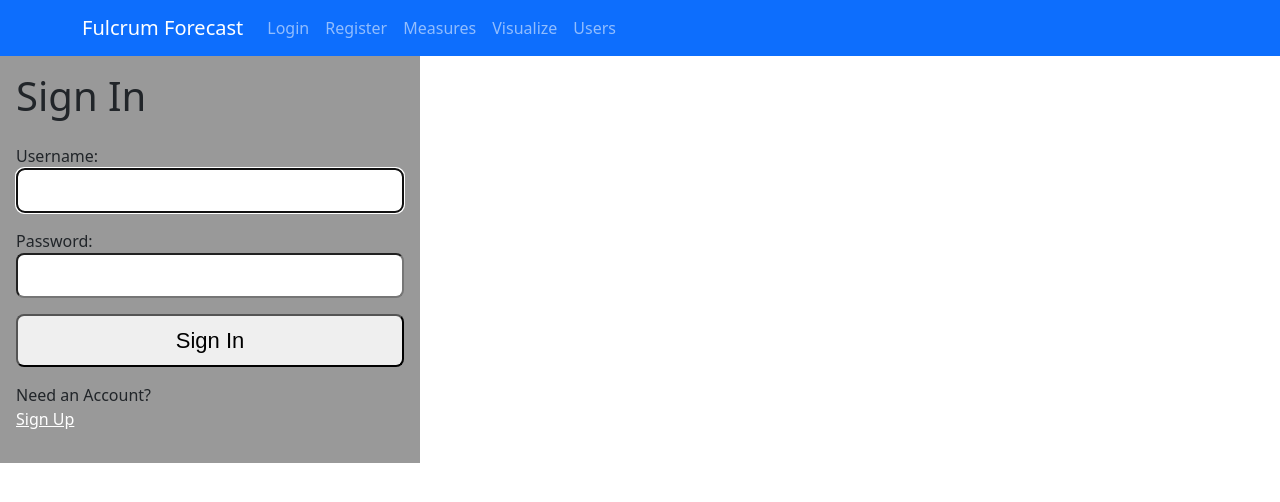
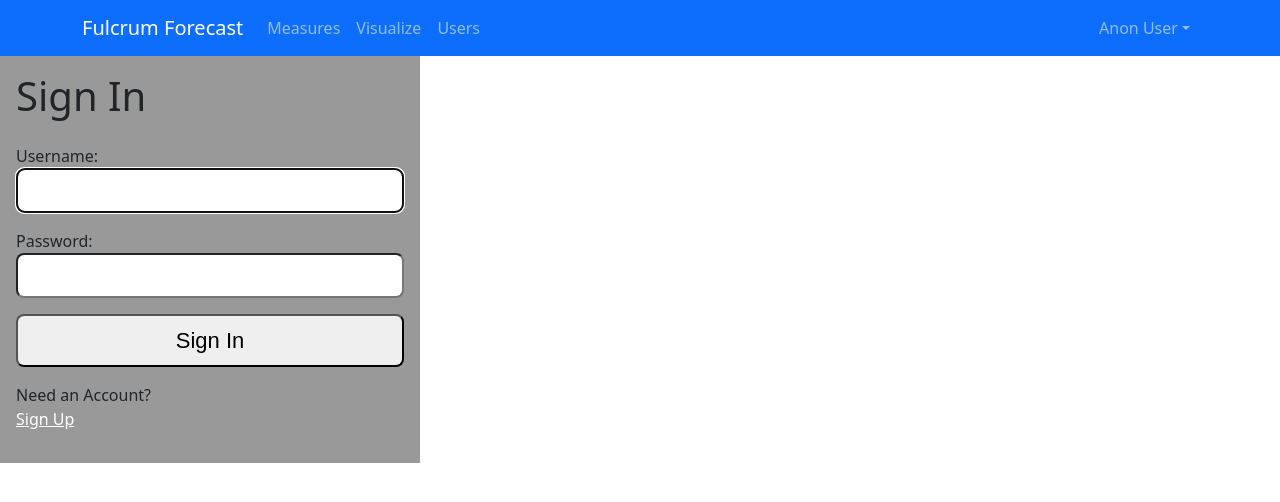
Before and after one commit to daleshort/fulcrum, a React (Create React App) app in the folder frontend/: page /login in a window 1280 px wide. Shown: the top 502 px of the page. Built offline with nearby package versions, Linux system fonts and the light colour scheme.

Commit message:
style navbar and change navbar to navigate

```diff
--- a/frontend/src/Layout.js
+++ b/frontend/src/Layout.js
@@ -1,57 +1,68 @@
 import "./bootstrap.min.css";
 import "./layout.css";
-import React, { useReducer } from "react";
 import Navbar from "react-bootstrap/Navbar";
 import Container from "react-bootstrap/esm/Container";
 import Nav from "react-bootstrap/Nav";
-import { Outlet, Link} from "react-router-dom";
+import { Outlet, Link, useNavigate } from "react-router-dom";
+import useAuth from "./hooks/useAuth";
+import NavDropdown from "react-bootstrap/NavDropdown";
 
 export default function Layout() {
-  const [state, setState] = useReducer(
-    (state, newState) => ({ ...state, ...newState }),
-    {
-      page: "home",
+  const { auth, setAuth } = useAuth();
+  const navigate = useNavigate();
+  const handleSelect = (eventKey) => {
+    if (eventKey == "logout") {
+      console.log("logout clicked");
+      setAuth({
+        user: "",
+        pwd: "",
+        accessToken: "",
+        refreshToken: "",
+      });
+      navigate("/login");
+    } else if (eventKey == "measures") {
+      navigate("/measures");
+    } else if (eventKey == "visualize") {
+      navigate("/visualize");
+    } else if (eventKey == "users") {
+      navigate("/users");
+    } else if (eventKey == "register") {
+      navigate("/register");
+    } else if (eventKey == "login") {
+      navigate("/login");
     }
-  );
+  };
 
   return (
     <div>
       <Navbar bg="primary" variant="dark" expand="lg">
         <Container>
-          <Navbar.Brand href="#home">Fulcrum Forecast</Navbar.Brand>
+          <Navbar.Brand>Fulcrum Forecast</Navbar.Brand>
           <Navbar.Toggle aria-controls="basic-navbar-nav" />
           <Navbar.Collapse id="basic-navbar-nav">
-            <Nav className="me-auto">
-              <Nav.Link as={Link}
-              to='/login'
+            <Nav className="me-auto" onSelect={handleSelect} activeKey={null}>
+              <Nav.Link eventKey="measures">Measures</Nav.Link>
+              <Nav.Link eventKey="visualize">Visualize</Nav.Link>
+              <Nav.Link eventKey="users">Users</Nav.Link>
+            </Nav>
+            <Nav onSelect={handleSelect} activeKey={null}>
+              <NavDropdown
+                title={auth?.user ? auth.user : "Anon User"}
+                id="nav-dropdown"
+                variant="secondary"
               >
-                Login
-              </Nav.Link>
-              <Nav.Link as={Link}
-              to='/register'
-              >
-                Register
-              </Nav.Link>
-              <Nav.Link as={Link}
-                to='/measures'
-              >
-                Measures
-              </Nav.Link>
-              <Nav.Link as={Link}
-                to='/visualize'
-              >
-                Visualize
-              </Nav.Link>
-              <Nav.Link as={Link}
-                to='/users'
-              >
-                Users
-              </Nav.Link>
+                <NavDropdown.Item eventKey="login">Login</NavDropdown.Item>
+                <NavDropdown.Item eventKey="logout">Logout</NavDropdown.Item>
+                <NavDropdown.Divider />
+                <NavDropdown.Item eventKey="register">
+                  Register
+                </NavDropdown.Item>
+              </NavDropdown>
             </Nav>
           </Navbar.Collapse>
         </Container>
       </Navbar>
-      <Outlet/>
+      <Outlet />
     </div>
   );
 }
--- a/frontend/src/Users.js
+++ b/frontend/src/Users.js
@@ -1,9 +1,12 @@
 import { useState, useEffect } from "react";
 import useAxiosPrivate from "./hooks/useAxiosPrivate";
+import { useNavigate, useLocation } from "react-router-dom";
 
 const Users = () =>{
     const [users,setUsers] = useState();
     const axiosPrivate = useAxiosPrivate();
+    const navigate = useNavigate();
+    const location = useLocation();
 
     useEffect(()=>{
         let isMounted = true;
@@ -18,6 +21,9 @@ const Users = () =>{
                 isMounted && setUsers(response.data)
             } catch(err){
                 console.error(err)
+                if(err.code !== 'ERR_CANCELED'){
+                navigate('/login', {state: {from:location}, replace:true });
+                }
             }
         }
 
```
